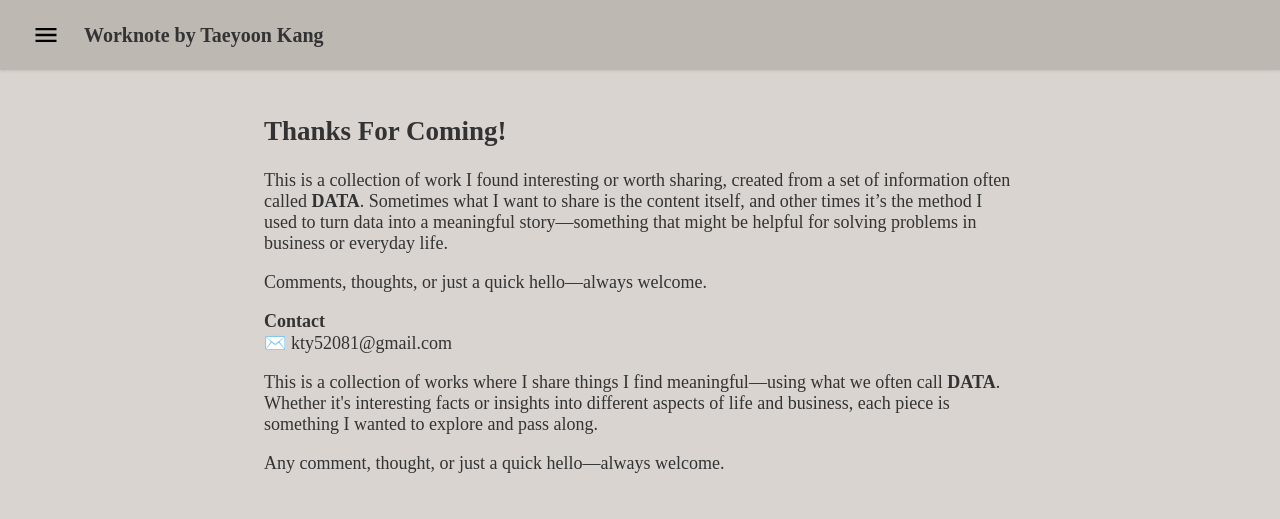
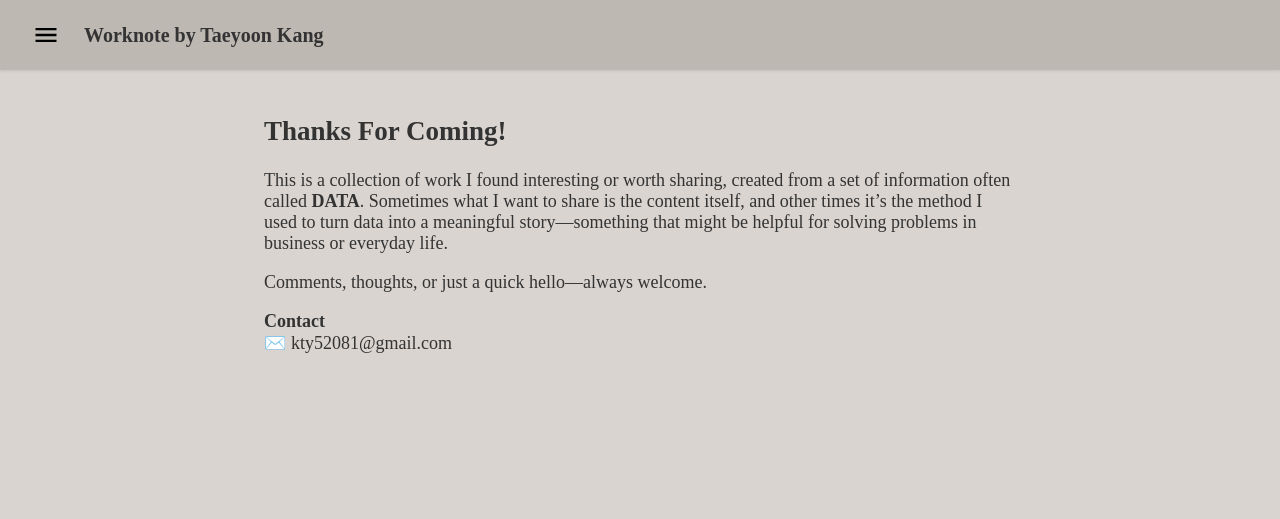
Before and after one commit to TyKang0514/WorkNotes, a plain HTML site: page index.html in a window 1280 px wide. Drawn offline with Linux system fonts and the light colour scheme.

Commit message:
Update index.html

```diff
--- a/index.html
+++ b/index.html
@@ -230,11 +230,6 @@
           ✉️  <a href="mailto:taeyoon.kang@email.com" style="color: inherit; text-decoration: none;">kty52081@gmail.com</a><br>
         </p>
 
-
-        <p>This is a collection of works where I share things I find meaningful—using what we often call <strong>DATA</strong>. Whether it's interesting facts or insights into different aspects of life and business, each piece is something I wanted to explore and pass along.</p>
-        <p>Any comment, thought, or just a quick hello—always welcome.</p>
-
-
       </section>
 
       <section id="projects" class="section">
```
